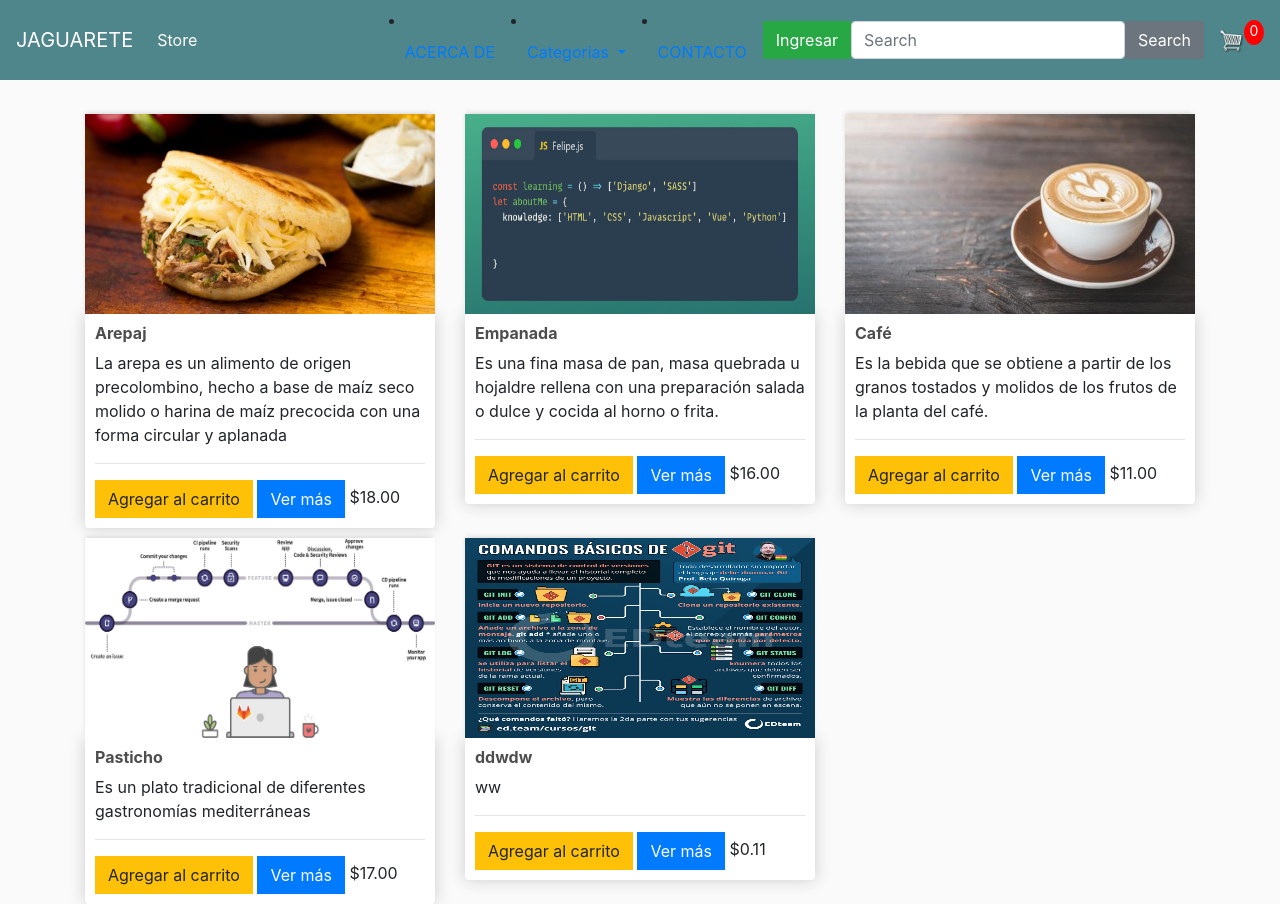
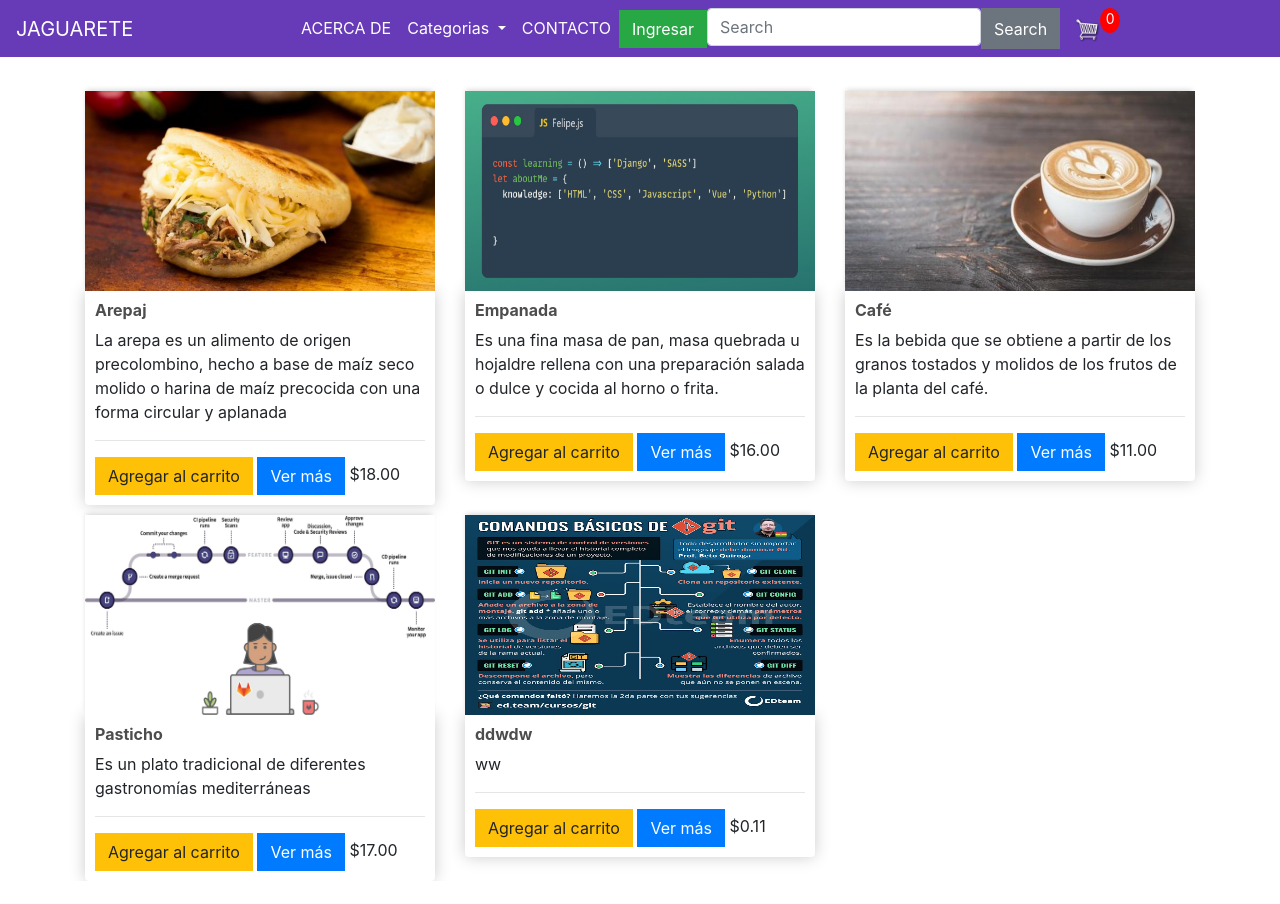
Before and after one commit to Felipev98/TP-JavaScript-Python, a Django app: page / in a window 1280 px wide. After the commit the page ends 881 px from the top, so only its background shows below. Run offline with Django 3.2, Linux system fonts and the light colour scheme; data comes from the database, SQL or seed files in the repository; both versions use the stored data as it was after the commit; some libraries are stand-ins or nearby versions.

Commit message:
add: see more template

```diff
--- a/static/css/main.css
+++ b/static/css/style.css
@@ -1,11 +1,11 @@
-body{
-	background-color: hsl(0, 0%, 98%);
-}
+
 
 h1,h2,h3,h4,h5,h6{
 	color:hsl(0, 0%, 30%);
 }
-
+.navbar-dark .navbar-nav .nav-link{
+	color: white!important;
+}
 .box-element{
 	box-shadow:hsl(0, 0%, 80%) 0 0 16px;
 	background-color: #fff;
@@ -26,7 +26,7 @@ h1,h2,h3,h4,h5,h6{
 }
 
 .bg-dark{
-	background-color: #4f868c!important;
+	background-color: #673AB7!important;
 }
 
 
--- a/store/forms.py
+++ b/store/forms.py
@@ -17,6 +17,5 @@ class CustomUserCreationForm(UserCreationForm):
 
     def save(self, commit=False):
         user = super().save(commit=True)
-        # Creating the customer object
         Customer.objects.create(user=user, name=self.cleaned_data['username'], email=self.cleaned_data['email'])
         return user
--- a/store/templates/store/main.html
+++ b/store/templates/store/main.html
@@ -8,7 +8,7 @@
 
 	<link rel="stylesheet" href="https://stackpath.bootstrapcdn.com/bootstrap/4.4.1/css/bootstrap.min.css" integrity="sha384-Vkoo8x4CGsO3+Hhxv8T/Q5PaXtkKtu6ug5TOeNV6gBiFeWPGFN9MuhOf23Q9Ifjh" crossorigin="anonymous">
 
-	<link rel="stylesheet" type="text/css" href="{% static 'css/main.css' %}">
+	<link rel="stylesheet" type="text/css" href="{% static 'css/style.css' %}">
 	<script type="text/javascript">
 		let user = '{{request.user}}'
 			function getCookie(name){
@@ -40,12 +40,8 @@
 	  </button>
 
 	  <div class="collapse navbar-collapse" id="navbarSupportedContent">
-	    <ul class="navbar-nav mr-auto">
-	      <li class="nav-item active">
-	        <a class="nav-link" href="{% url 'store' %}">Store <span class="sr-only">(current)</span></a>
-	      </li>
+	    <ul class="navbar-nav mx-auto">
 
-	    </ul>
 		<li class="nav-item">
 			<a class="nav-link" href="{% url 'acerca' %}">ACERCA DE</a>
 		  </li>
@@ -96,8 +92,11 @@
 	    	</a>
 	    	<p id="cart-total">{{carItems}}</p>
 	    </div>
+	</ul>
+
 	  </div>
 	</nav>
+
 
      <div class="container">
             <br>
--- a/store/templates/store/store.html
+++ b/store/templates/store/store.html
@@ -10,7 +10,7 @@
             <p>{{product.description}}</p>
             <hr>
             <button data-product={{product.id}} data-action="add" class="btn btn-warning add-btn update-car">Agregar al carrito</button>
-            <a href="#" class="btn btn-primary">Ver más</a>
+            <a href="{% url 'product_details' product.id %}" class="btn btn-primary">Ver más</a>
             <span>${{product.price | floatformat:2}}</span>
         </div>
     </div>
--- a/store/urls.py
+++ b/store/urls.py
@@ -14,6 +14,8 @@ urlpatterns = [
     path('listar/',views.listar, name="listar"),
     path('registro/',views.registro, name="registro"),
     path('category/<str:cats>/',views.category, name='category'),
-    path('search/',views.search, name='search')
+    path('search/',views.search, name='search'),
+    path('product_details/<int:id>',views.product_details, name='product_details'),
+
 
 ]
--- a/store/views.py
+++ b/store/views.py
@@ -101,6 +101,20 @@ def listar(request):
     }
     return render(request,'CRUD/listar.html',data)
 
+def product_details(request,id):
+    if request.user.is_authenticated:
+            customer = request.user.customer
+            order, created = Order.objects.get_or_create(customer=customer, complete=False )
+            Items = order.orderitem_set.all()
+            carItems = order.get_car_items
+    else:
+            Items = []
+            order = {'get_car_total':0,'get_car_items':0 }
+            carItems = order['get_car_items']
+    product = Product.objects.get(id = id)
+
+    return render(request,'store/mas.html',{'product':product,'carItems':carItems})
+
 def registro(request):
 
     data ={
```
Also changed, not shown: store/templates/store/mas.html (added, +15 -0 lines), db.sqlite3.
